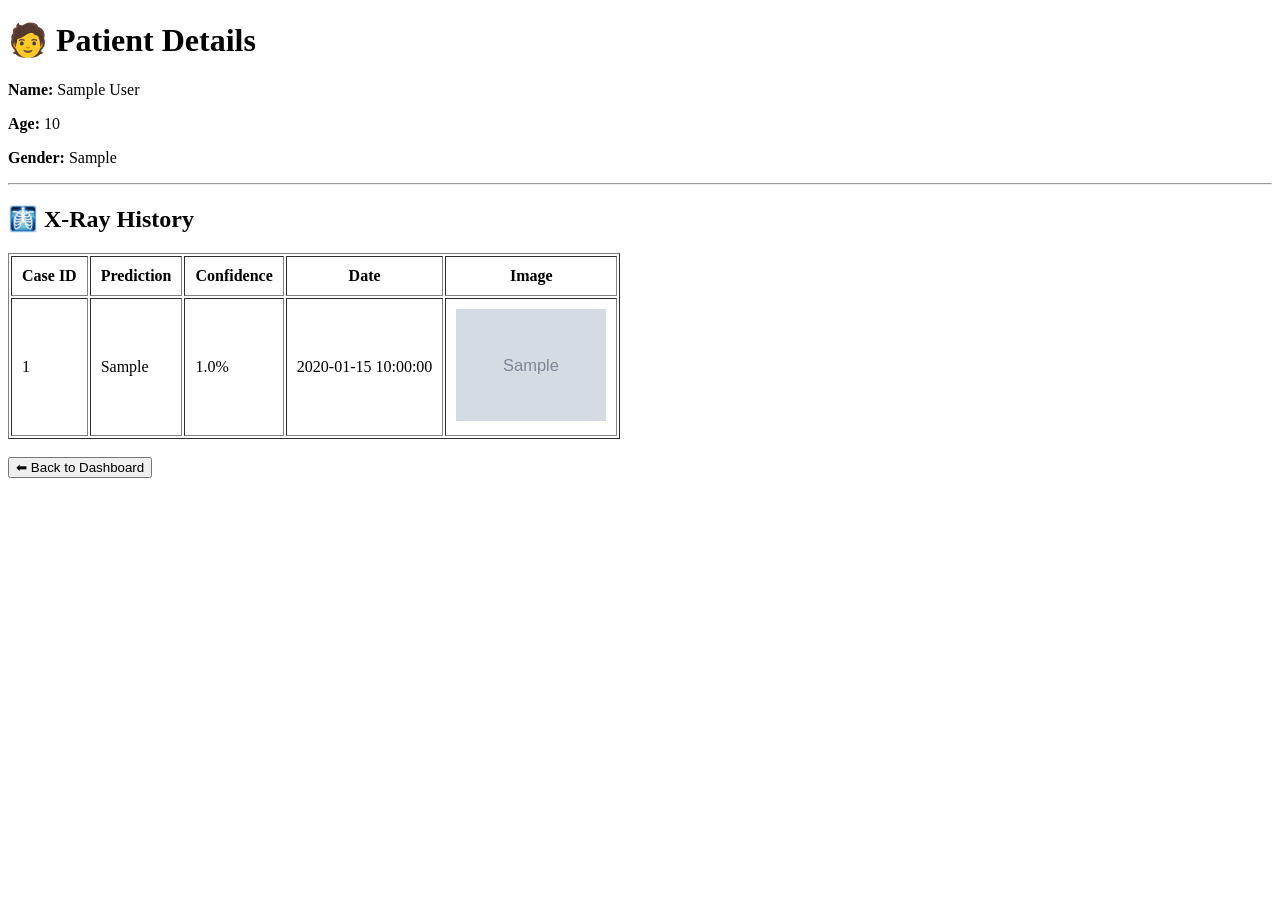
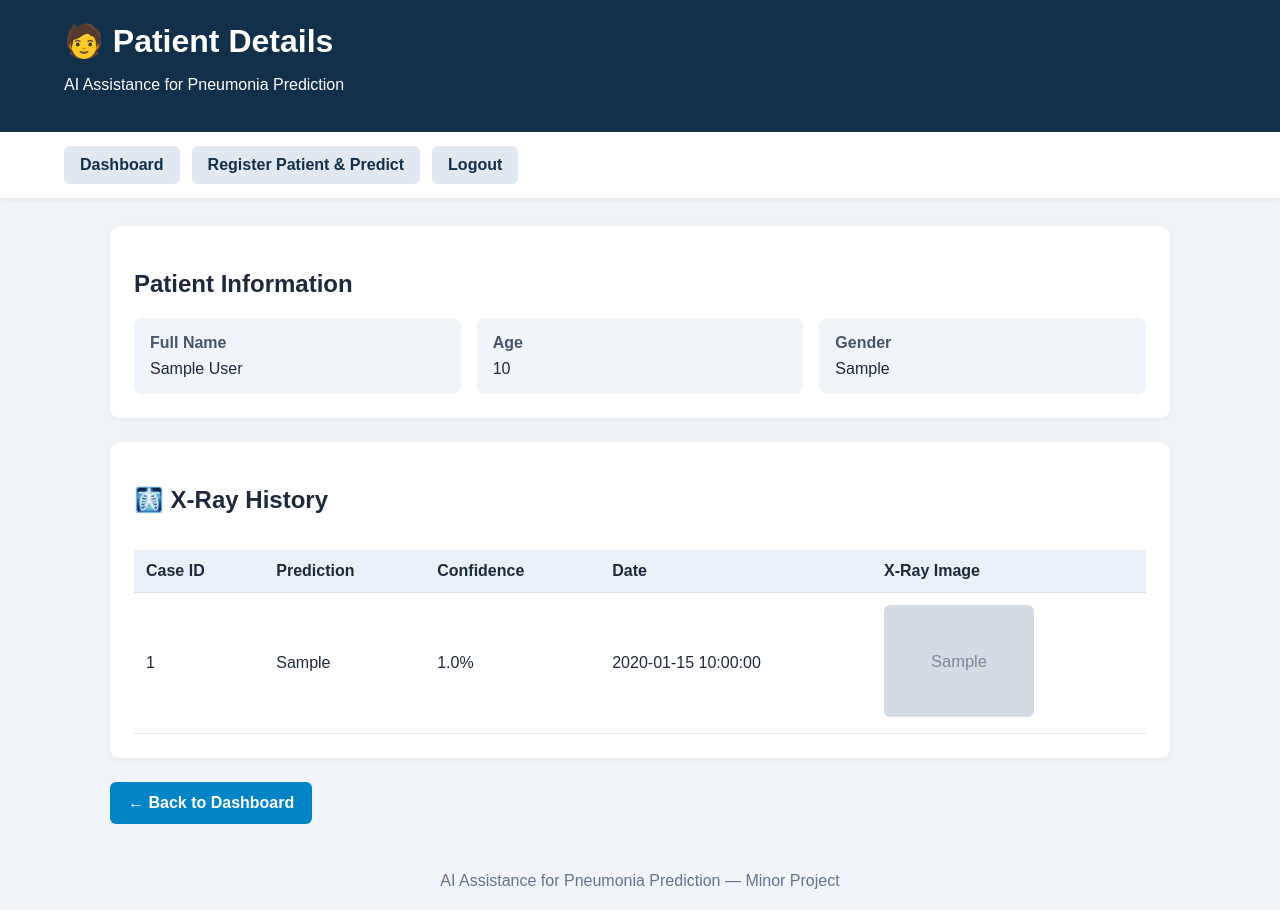
Before and after one commit to Sama-Pro/xray_ai, a Flask app: page /patient/1 in a window 1280 px wide. Before the commit the page ends 478 px from the top, so only its background shows below. Run offline with Flask 3, Linux system fonts and the light colour scheme; a user stored in the database is signed in; tables that the repository leaves empty hold one stand-in row (values such as "Sample post"); grey boxes marked "Sample" are stand-in pictures.

Commit message:
Improve_patient_details_Nevigation.html

```diff
--- a/deployment/templates/patient_details.html
+++ b/deployment/templates/patient_details.html
@@ -1,31 +1,191 @@
+
 <!DOCTYPE html>
 <html lang="en">
 <head>
     <meta charset="UTF-8">
     <meta name="viewport" content="width=device-width, initial-scale=1.0">
+
     <title>Patient Details</title>
+
+    <style>
+        * {
+            box-sizing: border-box;
+        }
+
+        body {
+            margin: 0;
+            font-family: Arial, sans-serif;
+            background: #f1f5f9;
+            color: #1e293b;
+        }
+
+        header {
+            background: #12304a;
+            color: white;
+            padding: 22px 5%;
+        }
+
+        header h1 {
+            margin: 0 0 8px;
+        }
+
+        nav {
+            background: white;
+            padding: 14px 5%;
+            display: flex;
+            gap: 12px;
+            flex-wrap: wrap;
+            box-shadow: 0 2px 5px #00000010;
+        }
+
+        nav a {
+            text-decoration: none;
+            background: #e2e8f0;
+            color: #12304a;
+            padding: 10px 16px;
+            border-radius: 6px;
+            font-weight: bold;
+        }
+
+        nav a:hover {
+            background: #cbd5e1;
+        }
+
+        main {
+            max-width: 1100px;
+            margin: 28px auto;
+            padding: 0 20px;
+        }
+
+        .card {
+            background: white;
+            padding: 24px;
+            border-radius: 10px;
+            margin-bottom: 24px;
+            box-shadow: 0 2px 8px #0000000d;
+        }
+
+        .patient-info {
+            display: grid;
+            grid-template-columns: repeat(auto-fit, minmax(180px, 1fr));
+            gap: 16px;
+        }
+
+        .info-item {
+            background: #f1f5f9;
+            padding: 16px;
+            border-radius: 8px;
+        }
+
+        .info-item strong {
+            display: block;
+            margin-bottom: 8px;
+            color: #475569;
+        }
+
+        .table-wrapper {
+            overflow-x: auto;
+        }
+
+        table {
+            width: 100%;
+            border-collapse: collapse;
+            margin-top: 16px;
+        }
+
+        th, td {
+            padding: 12px;
+            border-bottom: 1px solid #e2e8f0;
+            text-align: left;
+        }
+
+        th {
+            background: #eaf2f8;
+        }
+
+        .xray {
+            width: 150px;
+            max-width: 100%;
+            height: auto;
+            border-radius: 6px;
+        }
+
+        .button {
+            display: inline-block;
+            background: #0284c7;
+            color: white;
+            text-decoration: none;
+            padding: 12px 18px;
+            border-radius: 6px;
+            font-weight: bold;
+        }
+
+        .button:hover {
+            background: #0369a1;
+        }
+
+        footer {
+            text-align: center;
+            padding: 20px;
+            color: #64748b;
+        }
+    </style>
 </head>
+
 <body>
 
+<header>
     <h1>🧑 Patient Details</h1>
+    <p>AI Assistance for Pneumonia Prediction</p>
+</header>
 
-    <p><strong>Name:</strong> {{ patient.full_name }}</p>
-    <p><strong>Age:</strong> {{ patient.age }}</p>
-    <p><strong>Gender:</strong> {{ patient.gender }}</p>
+<nav>
+    <a href="{{ url_for('dashboard') }}">Dashboard</a>
+    <a href="{{ url_for('patient_form') }}">
+        Register Patient & Predict
+    </a>
+    <a href="{{ url_for('logout') }}">Logout</a>
+</nav>
 
-    <hr>
+<main>
 
+    <section class="card">
+        <h2>Patient Information</h2>
+
+        <div class="patient-info">
+            <div class="info-item">
+                <strong>Full Name</strong>
+                {{ patient.full_name }}
+            </div>
+
+            <div class="info-item">
+                <strong>Age</strong>
+                {{ patient.age }}
+            </div>
+
+            <div class="info-item">
+                <strong>Gender</strong>
+                {{ patient.gender }}
+            </div>
+        </div>
+    </section>
+
+    <section class="card">
         <h2>🩻 X-Ray History</h2>
 
-    <table border="1" cellpadding="10">
+        <div class="table-wrapper">
+            <table>
+                <thead>
                     <tr>
                         <th>Case ID</th>
                         <th>Prediction</th>
                         <th>Confidence</th>
                         <th>Date</th>
-            <th>Image</th>
+                        <th>X-Ray Image</th>
                     </tr>
+                </thead>
 
+                <tbody>
                     {% for case in cases %}
                     <tr>
                         <td>{{ case.id }}</td>
@@ -33,18 +193,37 @@
                         <td>{{ case.confidence }}%</td>
                         <td>{{ case.created_at }}</td>
                         <td>
-                <img src="{{ case.image_path.replace('\\', '/') }}" width="150">
+                            <a href="{{ case.image_path }}"
+                               target="_blank"
+                               rel="noopener noreferrer">
+                                <img
+                                    class="xray"
+                                    src="{{ case.image_path }}"
+                                    alt="Chest X-ray for case {{ case.id }}">
+                            </a>
+                        </td>
+                    </tr>
+                    {% else %}
+                    <tr>
+                        <td colspan="5">
+                            No X-ray history is available for this patient.
                         </td>
                     </tr>
                     {% endfor %}
+                </tbody>
+            </table>
+        </div>
+    </section>
 
-    </table>
+    <a class="button" href="{{ url_for('dashboard') }}">
+        ← Back to Dashboard
+    </a>
 
-    <br>
+</main>
 
-    <a href="/dashboard">
-        <button>⬅ Back to Dashboard</button>
-    </a>
+<footer>
+    AI Assistance for Pneumonia Prediction — Minor Project
+</footer>
 
 </body>
 </html>
```
Lines whose indentation alone changed are shown as unchanged.
